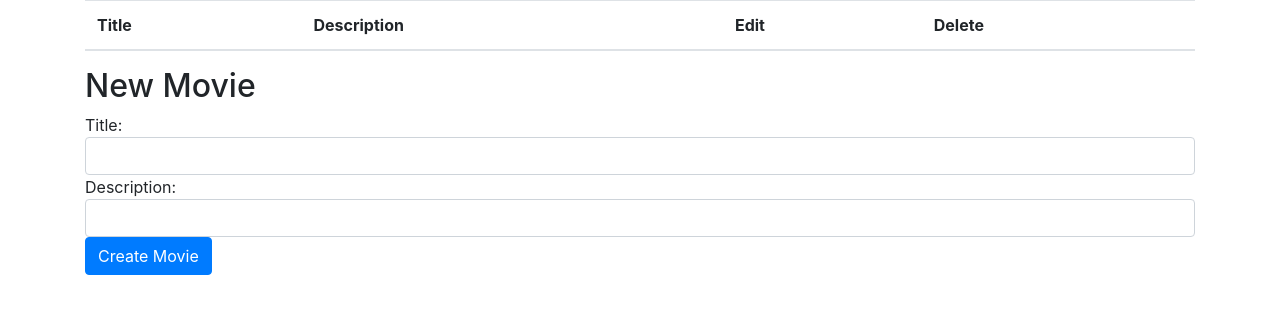
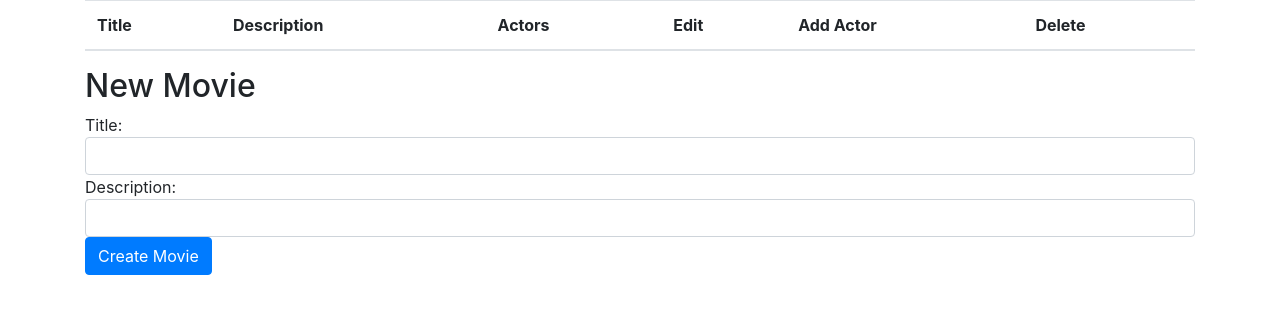
Before and after one commit to cfhughes/django-movies-crud, a Django app: page / in a window 1280 px wide. Shown: the top 314 px of the page. Run offline with Django 3.2, Linux system fonts and the light colour scheme; data that the repository does not hold is empty; some libraries are stand-ins or nearby versions.

Commit message:
Actor Relationship

```diff
--- a/first_app/templates/index.html
+++ b/first_app/templates/index.html
@@ -23,7 +23,13 @@
               Description
             </th>
             <th>
+              Actors
+            </th>
+            <th>
               Edit
+            </th>
+            <th>
+              Add Actor
             </th>
             <th>
               Delete
@@ -40,7 +46,15 @@
               {{movie.description}}
             </td>
             <td>
+              {% for actor in movie.actors.all %}
+                <a href="actor/{{actor.id}}">{{actor.name}}</a>,
+              {% endfor %}
+            </td>
+            <td>
               <a href="edit_movie/{{movie.id}}">Edit</a>
+            </td>
+            <td>
+              <a href="add_actor/{{movie.id}}">Add Actor</a>
             </td>
             <td>
               <a href="delete_movie/{{movie.id}}">Delete</a>
--- a/first_app/urls.py
+++ b/first_app/urls.py
@@ -6,5 +6,7 @@ urlpatterns = [
     path('', views.index, name='index'),
     path('create_movie', views.create_movie, name='create_movie'),
     path('edit_movie/<int:id>', views.edit_movie, name='edit_movie'),
+    path('add_actor/<int:id>', views.add_actor, name='add_actor'),
+    path('actor/<int:id>', views.show_actor, name='show_actor'),
     path('delete_movie/<int:id>', views.delete_movie, name='delete_movie')
 ]
--- a/first_app/views.py
+++ b/first_app/views.py
@@ -24,6 +24,27 @@ def edit_movie(request, id):
         }
         return render(request, 'edit.html', context)
 
+def add_actor(request, id):
+    if request.POST:
+        actors_list = Actor.objects.filter(name=request.POST['name'])
+        if (len(actors_list)>0):
+            actor = actors_list[0]
+        else:
+            actor = Actor(name=request.POST['name'])
+            actor.save()
+        actor.movies.add(Movie.objects.get(id=id))
+        actor.save()
+        print(actor.movies)
+        return redirect("/")
+    else:
+        return render(request, 'add_actor.html' )
+
+def show_actor(request, id):
+    context = {
+        "actor" : Actor.objects.get(id=id)
+    }
+    return render(request, 'show_actor.html', context)
+
 def delete_movie(request, id):
     movie = Movie.objects.get(id=id)
     movie.delete()
```
Also changed, not shown: first_app/models.py (+7 -0 lines), first_app/templates/add_actor.html (added, +25 -0 lines), first_app/templates/show_actor.html (added, +29 -0 lines), first_app/migrations/0002_actor.py (added).
